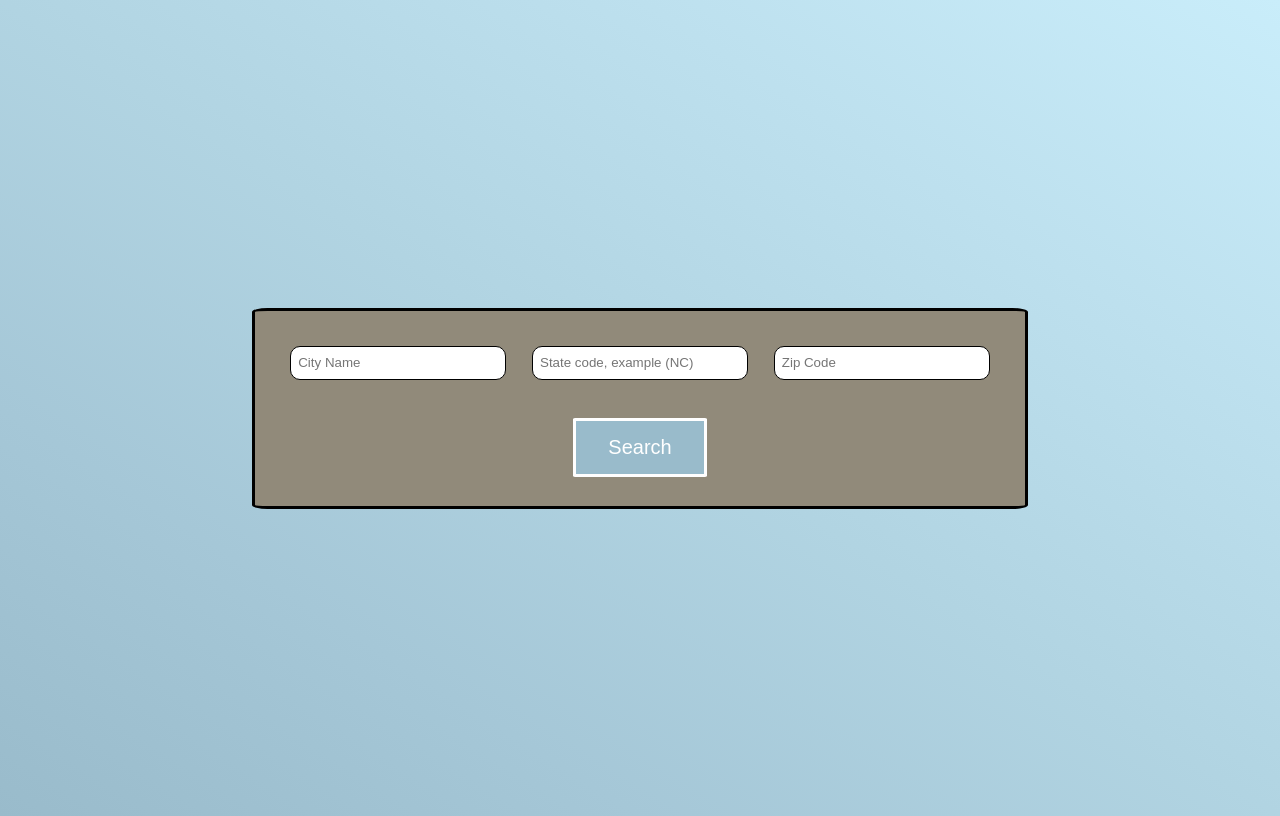
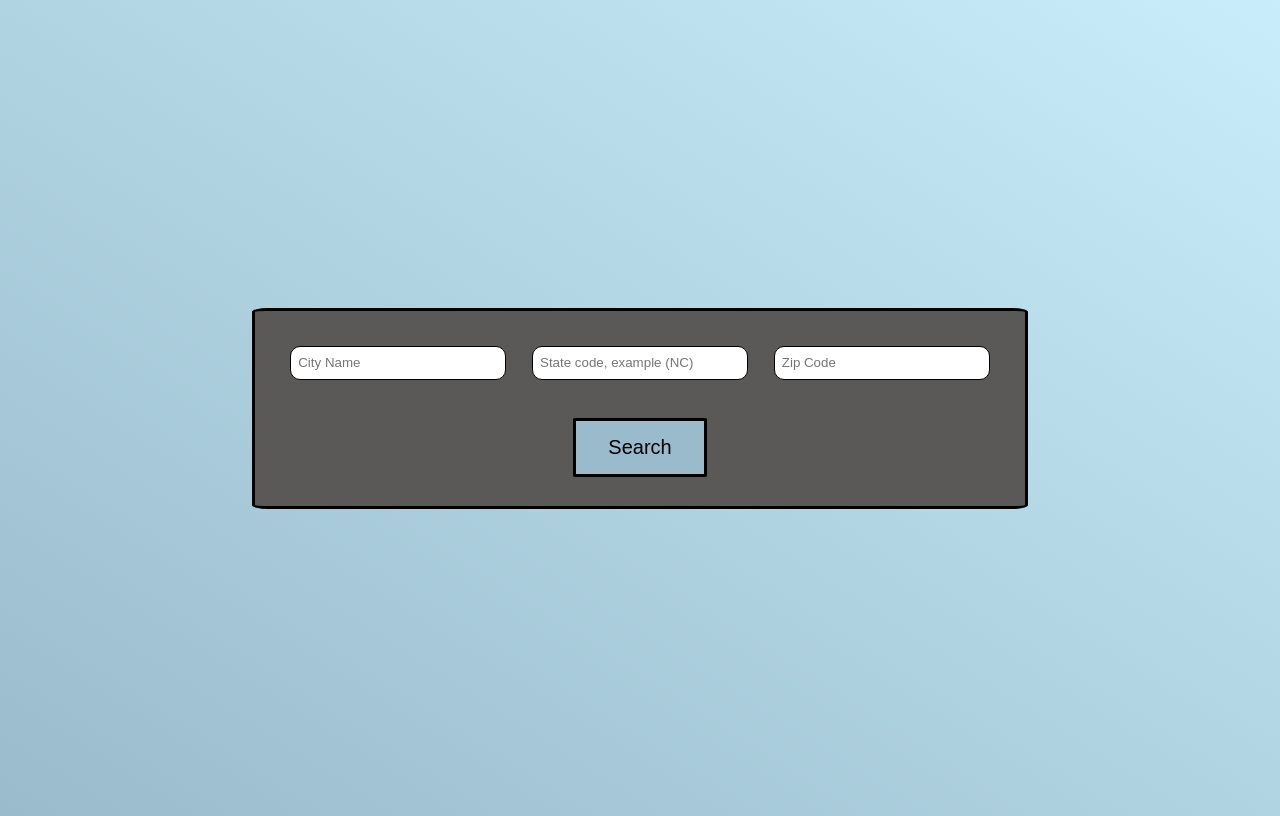
Before and after one commit to mwilliams-personal/INF651-Final-Project, a plain HTML site: page index.html in a window 1280 px wide. Drawn offline with Linux system fonts and the light colour scheme.

Commit message:
final colors, ready for submission

```diff
--- a/CSS/style.css
+++ b/CSS/style.css
@@ -39,7 +39,7 @@ h4 {
     border-color: black;
     border-radius: 2%;
     border-style: solid;
-    background-color: rgb(145, 138, 122);
+    background-color: rgb(90, 89, 87);
     padding: 25px;
 }
 
@@ -102,7 +102,7 @@ hr {
 .button {
     background-color: #99bbcb;
     border: solid;
-    color: white;
+    color: rgb(0, 0, 0);
     padding: 15px 32px;
     text-align: center;
     text-decoration: none;
```
